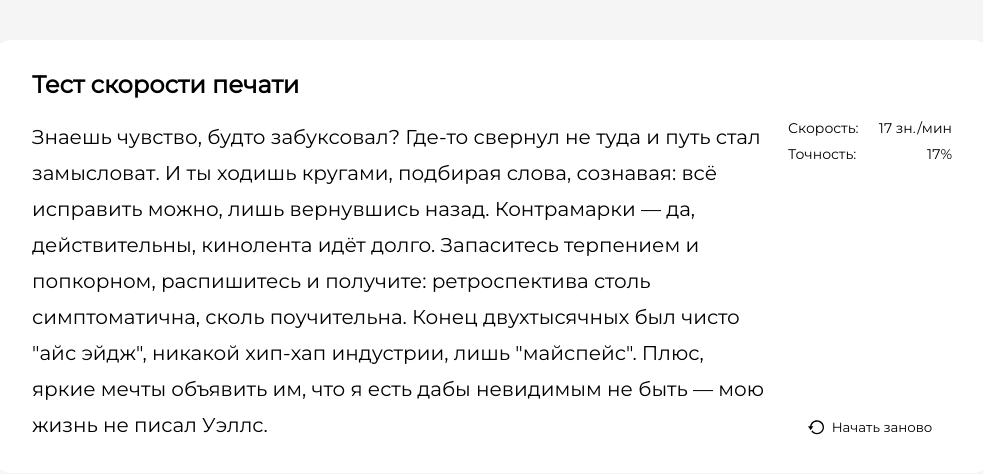
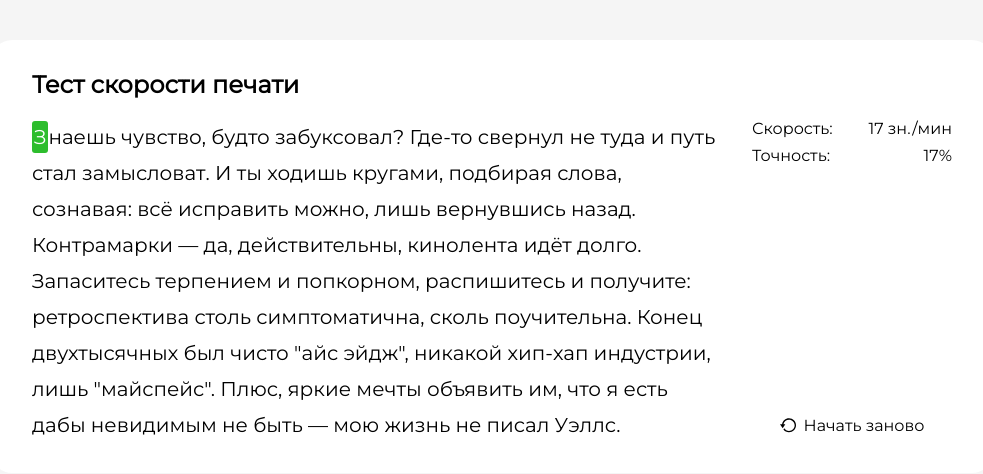
Before and after one commit to nikotheflow/Typing-Test, a React (Create React App) app: page / in a window 1280 px wide. Shown: the top 474 px of the page, without its empty margins (148-1131 px from the left). Built offline with nearby package versions, Linux system fonts and the light colour scheme.

Commit message:
Installed Redux Toolkit, created typing slice, made a checking of the entered symbol

```diff
--- a/package.json
+++ b/package.json
@@ -3,11 +3,13 @@
   "version": "0.1.0",
   "private": true,
   "dependencies": {
+    "@reduxjs/toolkit": "^1.8.5",
     "@testing-library/jest-dom": "^5.16.5",
     "@testing-library/react": "^13.3.0",
     "@testing-library/user-event": "^13.5.0",
     "react": "^18.2.0",
     "react-dom": "^18.2.0",
+    "react-redux": "^8.0.2",
     "react-scripts": "5.0.1",
     "sass": "^1.54.5",
     "web-vitals": "^2.1.4"
--- a/src/App.js
+++ b/src/App.js
@@ -1,20 +1,61 @@
-import './scss/app.scss';
+import React from 'react';
+import { useSelector, useDispatch } from 'react-redux';
+import { useEffect } from 'react';
+
+import { correct, wrong } from './redux/slices/typingSlice';
 
 import StatsList from './components/Stats/StatsList';
 
+import './scss/app.scss';
+
 function App() {
+  const text = useSelector((state) => state.typing.text);
+  const currentIndex = useSelector((state) => state.typing.currentIndex);
+  const isCorrect = useSelector((state) => state.typing.isCorrect);
+
+  const dispatch = useDispatch();
+
+  useEffect(() => {
+    const currentSymbol = text[currentIndex];
+
+    const onKeydown = (e) => {
+      if (e.key != 'Shift') {
+        if (currentSymbol === e.key) {
+          dispatch(correct());
+        } else {
+          dispatch(wrong());
+        }
+      }
+    };
+
+    document.addEventListener('keydown', onKeydown);
+
+    return () => {
+      document.removeEventListener('keydown', onKeydown);
+    };
+  }, [currentIndex]);
+
   return (
     <div className="wrapper-outer">
       <div className="typing-test wrapper-inner">
         <h2 className="title typing-test__title">Тест скорости печати</h2>
         <div className="typing-test__text-area">
           <p className="typing-test__text">
-            Знаешь чувство, будто забуксовал? Где-то свернул не туда и путь стал замысловат. И ты
-            ходишь кругами, подбирая слова, сознавая: всё исправить можно, лишь вернувшись назад.
-            Контрамарки — да, действительны, кинолента идёт долго. Запаситесь терпением и попкорном,
-            распишитесь и получите: ретроспектива столь симптоматична, сколь поучительна. Конец
-            двухтысячных был чисто "айс эйдж", никакой хип-хап индустрии, лишь "майспейс". Плюс,
-            яркие мечты объявить им, что я есть дабы невидимым не быть — мою жизнь не писал Уэллс.
+            {text.split('').map((symbol, id) => (
+              <span
+                key={id}
+                className={
+                  id === currentIndex
+                    ? isCorrect
+                      ? 'symbol_active'
+                      : 'symbol_active symbol_wrong'
+                    : id < currentIndex
+                    ? 'symbol_correct'
+                    : ''
+                }>
+                {symbol}
+              </span>
+            ))}
           </p>
         </div>
         <div className="typing-test__stats-area">
--- /dev/null
+++ b/src/redux/slices/typingSlice.js
@@ -0,0 +1,25 @@
+import { createSlice } from '@reduxjs/toolkit';
+
+const initialState = {
+  text: 'Знаешь чувство, будто забуксовал? Где-то свернул не туда и путь стал замысловат. И ты ходишь кругами, подбирая слова, сознавая: всё исправить можно, лишь вернувшись назад. Контрамарки — да, действительны, кинолента идёт долго. Запаситесь терпением и попкорном, распишитесь и получите: ретроспектива столь симптоматична, сколь поучительна. Конец двухтысячных был чисто "айс эйдж", никакой хип-хап индустрии, лишь "майспейс". Плюс, яркие мечты объявить им, что я есть дабы невидимым не быть — мою жизнь не писал Уэллс.',
+  currentIndex: 0,
+  isCorrect: true,
+};
+
+export const typingSlice = createSlice({
+  name: 'typing',
+  initialState,
+  reducers: {
+    correct: (state) => {
+      state.currentIndex += 1;
+      state.isCorrect = true;
+    },
+    wrong: (state) => {
+      state.isCorrect = false;
+    },
+  },
+});
+
+export const { correct, wrong } = typingSlice.actions;
+
+export default typingSlice.reducer;
--- /dev/null
+++ b/src/redux/store.js
@@ -0,0 +1,6 @@
+import { configureStore } from '@reduxjs/toolkit';
+import typingReducer from './slices/typingSlice';
+
+export const store = configureStore({
+  reducer: { typing: typingReducer },
+});
--- a/src/scss/app.scss
+++ b/src/scss/app.scss
@@ -36,6 +36,7 @@ input,
 button,
 textarea {
   font-family: inherit;
+  font-size: inherit;
 }
 
 input::-ms-clear {
@@ -44,6 +45,7 @@ input::-ms-clear {
 
 button {
   cursor: pointer;
+
   transition: 0.2s ease;
 }
 
@@ -80,7 +82,7 @@ h6 {
 
 body {
   font-family: 'Montserrat', sans-serif;
-  font-size: 14px;
+  font-size: 16px;
   background-color: #f5f5f5;
 }
 
@@ -103,8 +105,8 @@ h2 {
 
 .typing-test {
   display: grid;
-  grid-template-columns: 80% auto;
-  gap: 20px;
+  grid-template-columns: 75% auto;
+  gap: 20px 30px;
 
   &__title {
     grid-column: 1/3;
@@ -125,7 +127,6 @@ h2 {
     display: flex;
     align-items: center;
     justify-content: center;
-    gap: 8px;
     padding: 8px 16px;
     background-color: transparent;
     border-radius: 4px;
@@ -133,6 +134,8 @@ h2 {
     svg {
       width: 16px;
       height: 16px;
+      margin-right: 8px;
+      margin-bottom: 1px;
     }
 
     &:hover {
@@ -150,3 +153,20 @@ h2 {
     margin-bottom: 8px;
   }
 }
+
+.symbol {
+  &_active {
+    padding: 4px 2px;
+    color: white;
+    border-radius: 3px;
+    background-color: #2dbd2d;
+  }
+
+  &_correct {
+    color: #2dbd2d;
+  }
+
+  &_wrong {
+    background-color: #dc143c;
+  }
+}
```
Also changed, not shown: src/index.js (+4 -5 lines), 1 other file (tests, documents, lock files or other folders).
